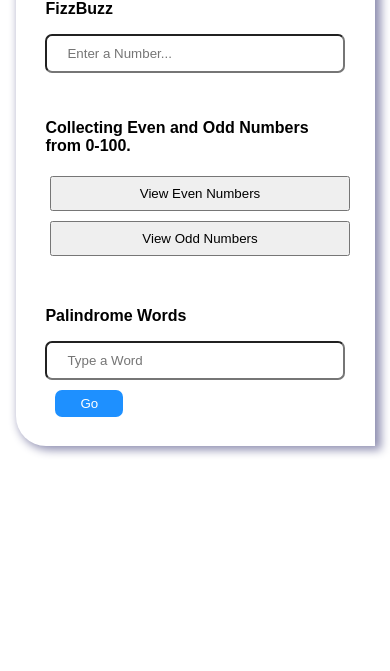
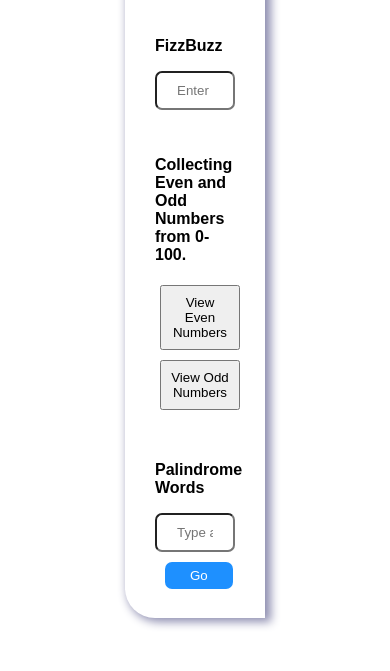
Before and after one commit to MaryAMsendoo/MyJavaScriptFunctionAssignment, a plain HTML site: page index.html in a window 390 px wide. Shown: the part 173-844 px from the top of the page. Drawn offline with Linux system fonts and the light colour scheme.

Commit message:
Update Function.css

```diff
--- a/Function.css
+++ b/Function.css
@@ -6,7 +6,7 @@ h1{
     text-align: center;
 }
 .container{
-    width: 80%;
+    width: 33%;
     margin: auto;
    padding: 1% 8%;
    box-shadow: 4px 2px 10px 2px #8f8fb1;
@@ -63,6 +63,9 @@ input[type="number"]::-webkit-inner-spin-button {
     color: #fff;
 }
 @media(max-width: 600px){
+    .container {
+        width: 80px;
+    }
     .btn_container{
         flex-direction: column;
     }
```
